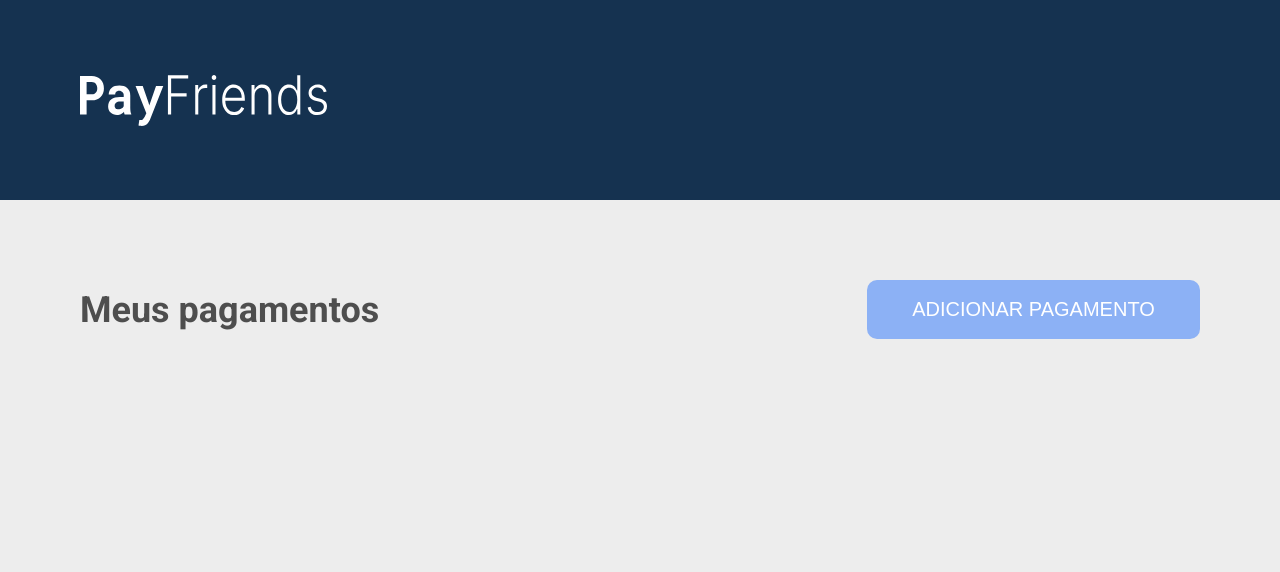
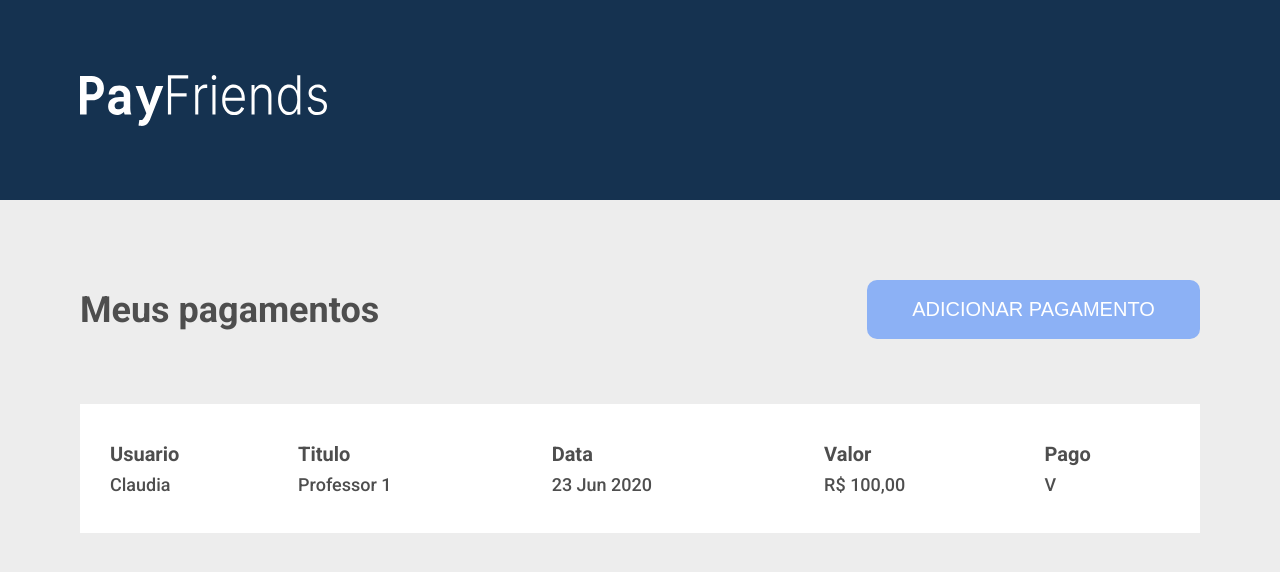
Before and after one commit to Cleydsonsl/picpay-frontend-challenge, a React (Vite) app: page /payments in a window 1280 px wide. Shown: the top 572 px of the page. Built offline with nearby package versions, Linux system fonts and the light colour scheme.

Commit message:
feat: building pay listing table

```diff
--- /dev/null
+++ b/src/components/PaymentsTable/index.tsx
@@ -0,0 +1,31 @@
+import React from 'react';
+
+import { Container, Table } from './styles';
+
+export function PaymentsTable(){
+  return (
+    <Container>
+      <Table>
+        <thead>
+          <tr>
+            <th>Usuario</th>
+            <th>Titulo</th>
+            <th>Data</th>
+            <th>Valor</th>
+            <th>Pago</th>
+          </tr>
+        </thead>
+
+        <tbody>
+          <tr>
+            <td>Claudia</td>
+            <td>Professor 1</td>
+            <td>23 Jun 2020</td>
+            <td>R$ 100,00</td>
+            <td>V</td>
+          </tr>
+        </tbody>
+      </Table>
+    </Container>
+  );
+};
--- /dev/null
+++ b/src/components/PaymentsTable/styles.ts
@@ -0,0 +1,29 @@
+import styled from 'styled-components';
+import { mixins } from '../../styles/mixins';
+
+export const Container = styled.div`
+  margin-top: 65px;
+  width: 100%;
+  background-color: ${mixins.colors.shape};
+  padding: 30px;
+`;
+
+export const Table = styled.table`
+  width: 100%;
+  border-spacing: 0 8px;
+
+  th {
+    color: ${mixins.colors.text};
+    font-size: 20px;
+    font-weight: 700;
+    text-align: left;
+  }
+
+  td {
+    border: 0;
+    color: ${mixins.colors.text};
+    font-weight: 500;
+    font-size: 18px;
+    text-align: left;
+  }
+`;
--- a/src/pages/Dashboard/index.tsx
+++ b/src/pages/Dashboard/index.tsx
@@ -1,6 +1,7 @@
 import React from 'react';
 import { Button } from '../../components/Button';
 import { Header } from '../../components/Header';
+import { PaymentsTable } from '../../components/PaymentsTable';
 
 import { Body, Container, Content, Title } from './styles';
 
@@ -13,6 +14,7 @@ export function Dashboard(){
           <Title>Meus pagamentos</Title>
           <Button className='addButton' title='ADICIONAR PAGAMENTO' />
         </Content>
+        <PaymentsTable></PaymentsTable>
       </Body>
     </Container>
   );
```
